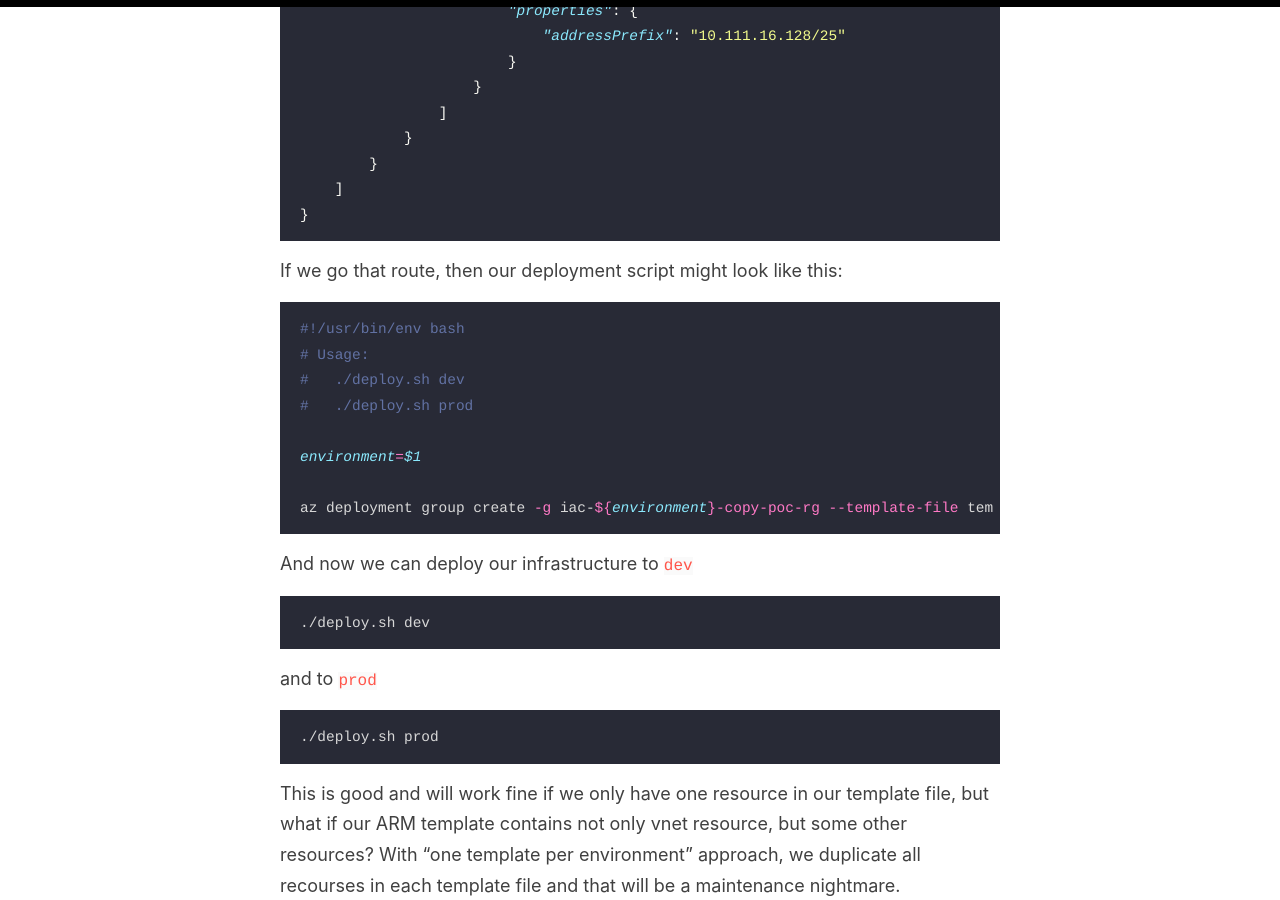
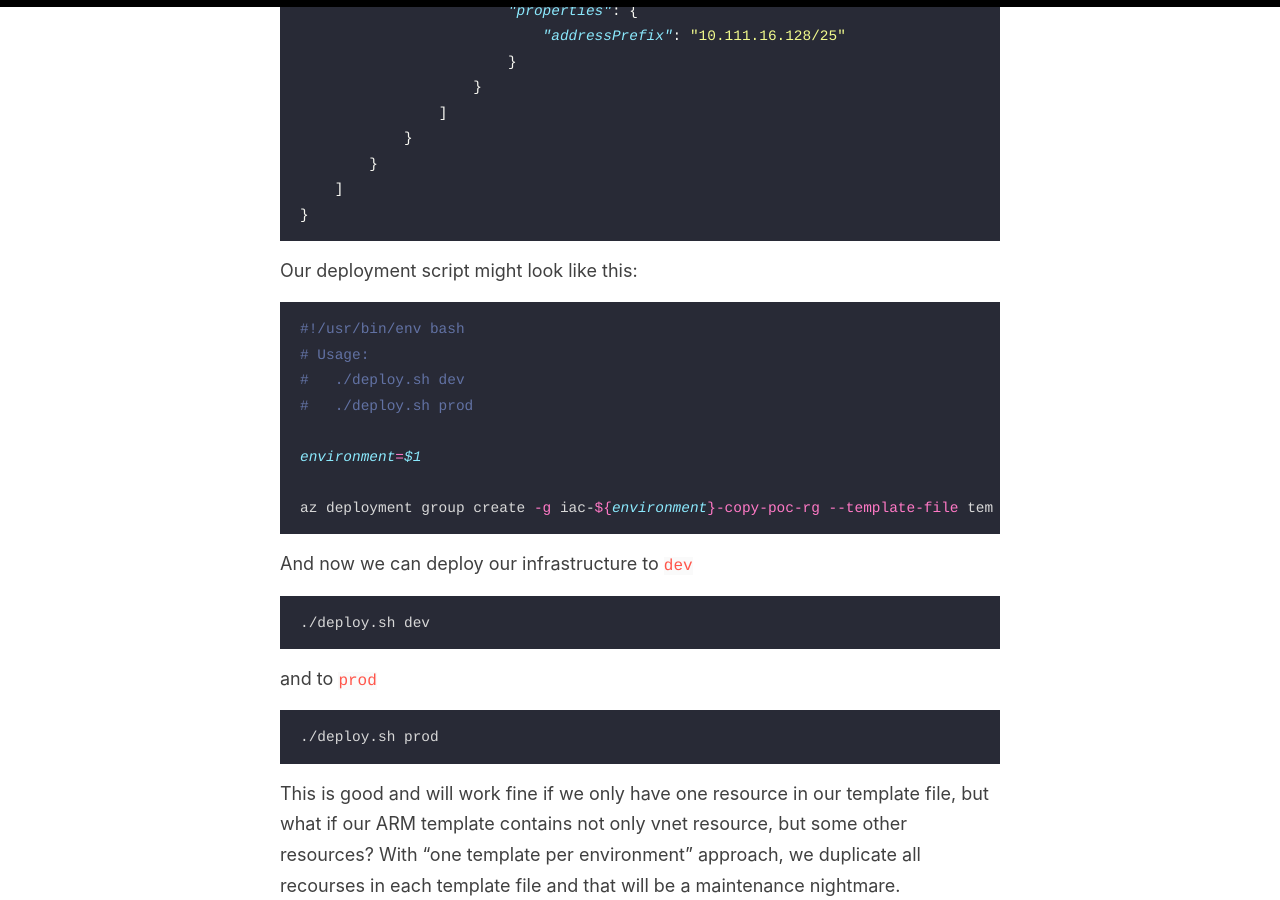
Before and after one commit to evgenyb/evgenyb.github.io, a Jekyll site: the page built from _posts/2020-05-05-use-copy-function-to-simplify-arm-templates.md, in a window 1280 px wide and 900 px high, scrolled down 4307 px. Built offline with Jekyll 4.4.1, drawn with Linux system fonts in a browser that asks for light colours.

Commit message:
Fix content

````diff
--- a/_posts/2020-05-05-use-copy-function-to-simplify-arm-templates.md
+++ b/_posts/2020-05-05-use-copy-function-to-simplify-arm-templates.md
@@ -152,7 +152,7 @@ Let's create `template-prod.json` file with ARM template for vnet resource.
 }
 ```
 
-If we go that route, then our deployment script might look like this:
+Our deployment script might look like this:
 
 ```bash
 #!/usr/bin/env bash
````
